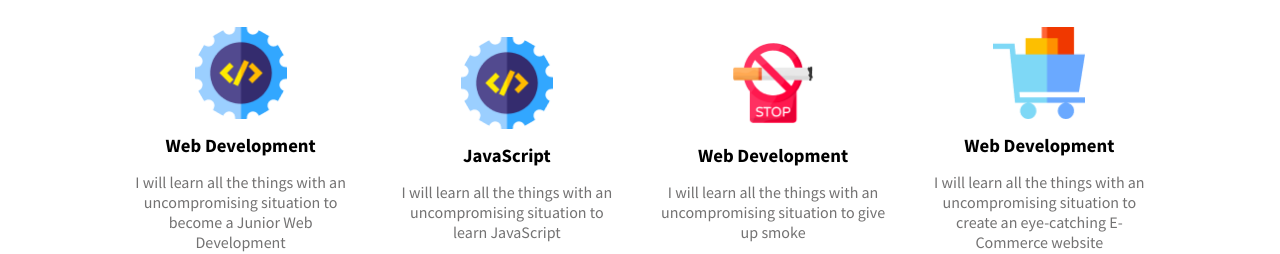
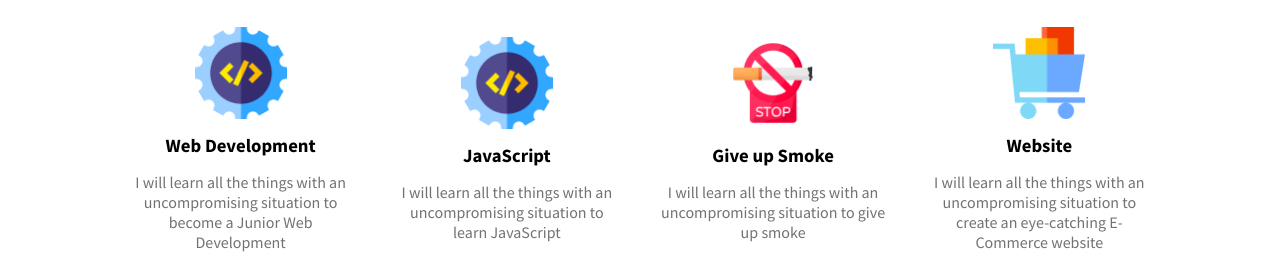
Before and after one commit to MohammadNaiem65/assignment-01, a plain HTML site: page index.html in a window 1280 px wide. Shown: the part 1680-1934 px from the top of the page. Drawn offline with Linux system fonts and the light colour scheme.

Commit message:
completed the project

```diff
--- a/index.html
+++ b/index.html
@@ -61,12 +61,12 @@
                 </div>
                 <div class="plan">
                     <img src="images/icons/smoke.png" alt="">
-                    <h3 class="plan-title">Web Development</h3>
+                    <h3 class="plan-title">Give up Smoke</h3>
                     <p>I will learn all the things with an uncompromising situation to give up smoke</p>
                 </div>
                 <div class="plan">
                     <img src="images/icons/ecom.png" alt="">
-                    <h3 class="plan-title">Web Development</h3>
+                    <h3 class="plan-title">Website</h3>
                     <p>I will learn all the things with an uncompromising situation to create an eye-catching E-Commerce
                         website</p>
                 </div>
```
